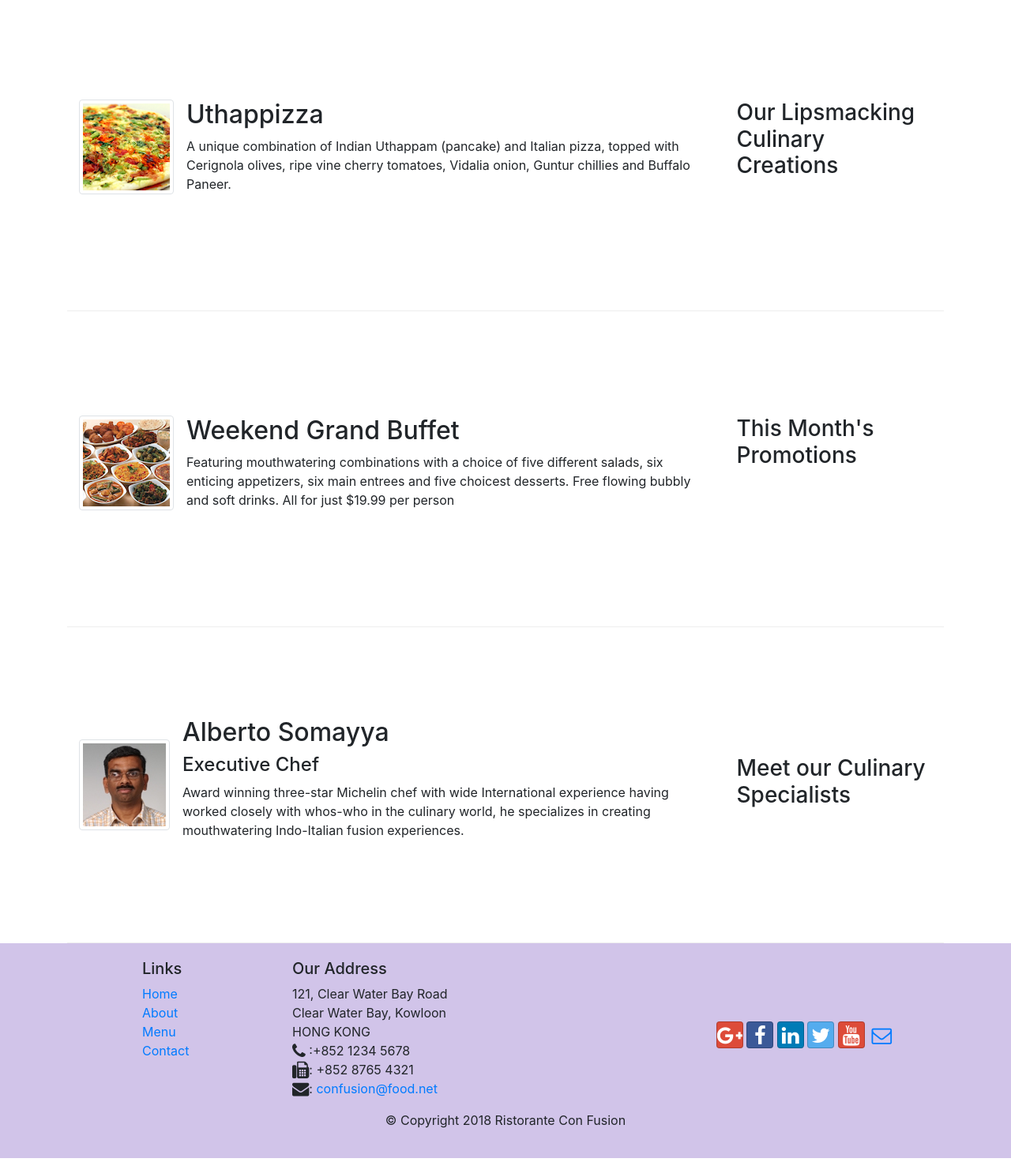
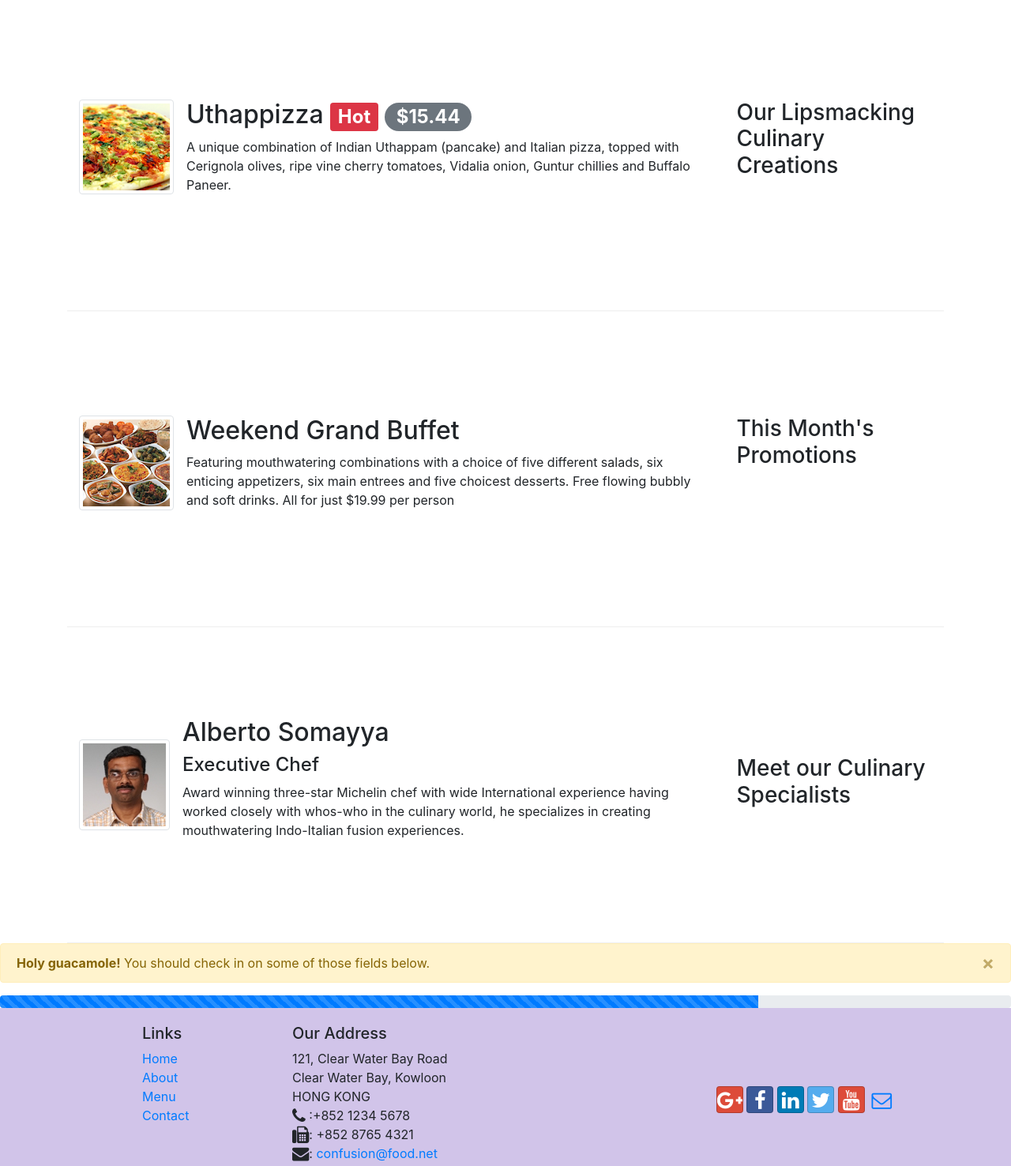
Before and after one commit to Sandar-Oo/navbar-and-breadcrumb, a website: page index.html in a window 1280 px wide. Shown: the part 340-1816 px from the top of the page at 79% size. Drawn offline with nearby package versions, Linux system fonts and the light colour scheme.

Commit message:
Badge, Alert, Progressbar

```diff
--- a/index.html
+++ b/index.html
@@ -57,7 +57,10 @@
                     <img class="d-flex mr-3 align-seft-center img-thumbnail" src="img/uthappizza.png"
                     alt="uthappizza">
                     <div class="media-body">
-                    <h2 class="mt-0">Uthappizza</h2>
+                    <h2 class="mt-0">Uthappizza
+                        <span class="badge badge-danger">Hot</span>
+                        <span class="badge badge-pill badge-secondary">$15.44</span>
+                    </h2>
                     <p>A unique combination of Indian Uthappam (pancake) and Italian pizza, topped with Cerignola olives, ripe vine cherry tomatoes, Vidalia onion, Guntur chillies and Buffalo Paneer.</p>
                   </div>
                 </div>
@@ -101,7 +104,15 @@
             </div>
         </div>
     </div>
-
+    <div class="alert alert-warning alert-dismissible fade show" role="alert">
+        <strong>Holy guacamole!</strong> You should check in on some of those fields below.
+        <button type="button" class="close" data-dismiss="alert" aria-label="Close">
+          <span aria-hidden="true">&times;</span>
+        </button>
+      </div>
+      <div class="progress">
+        <div class="progress-bar progress-bar-striped progress-bar-animated" role="progressbar" aria-valuenow="75" aria-valuemin="0" aria-valuemax="100" style="width: 75%"></div>
+      </div>
     <footer class="footer">
         <div class="container">
             <div class="row">
```
